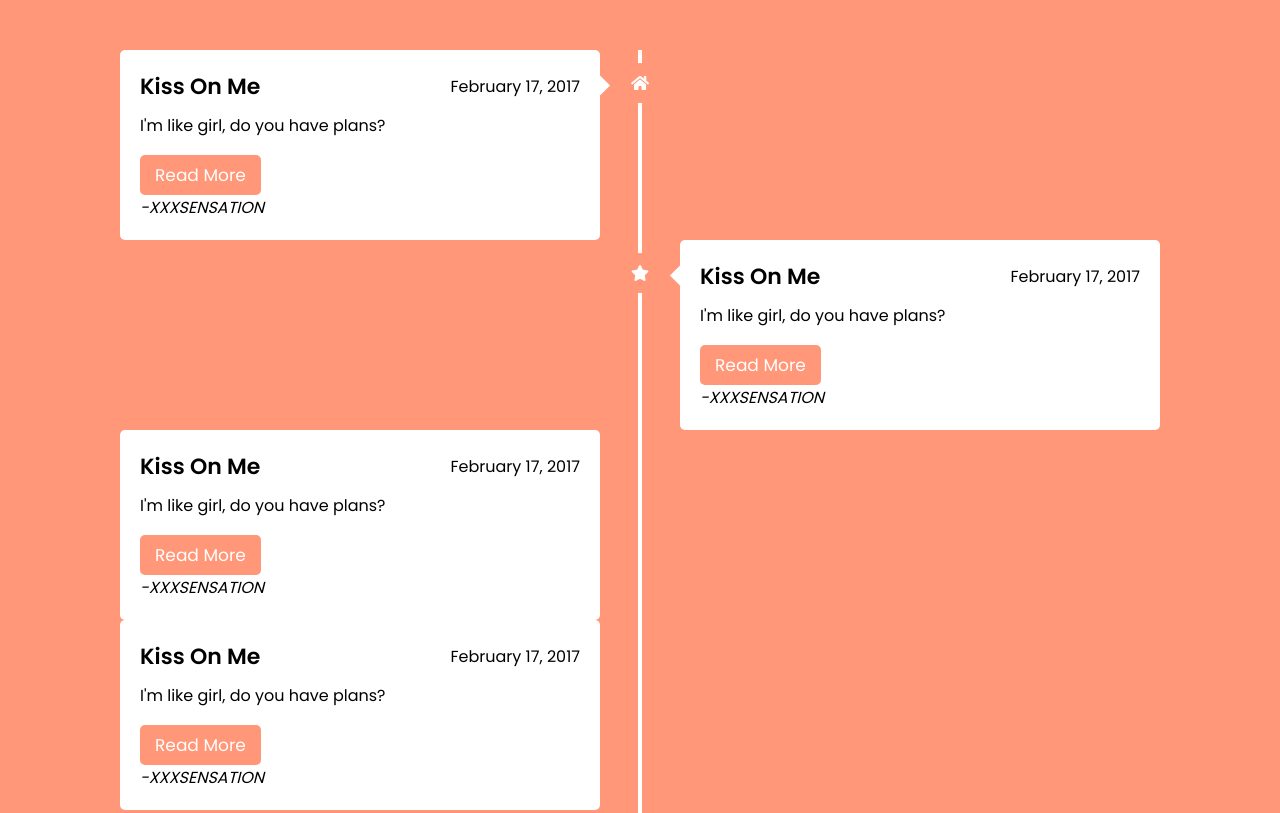
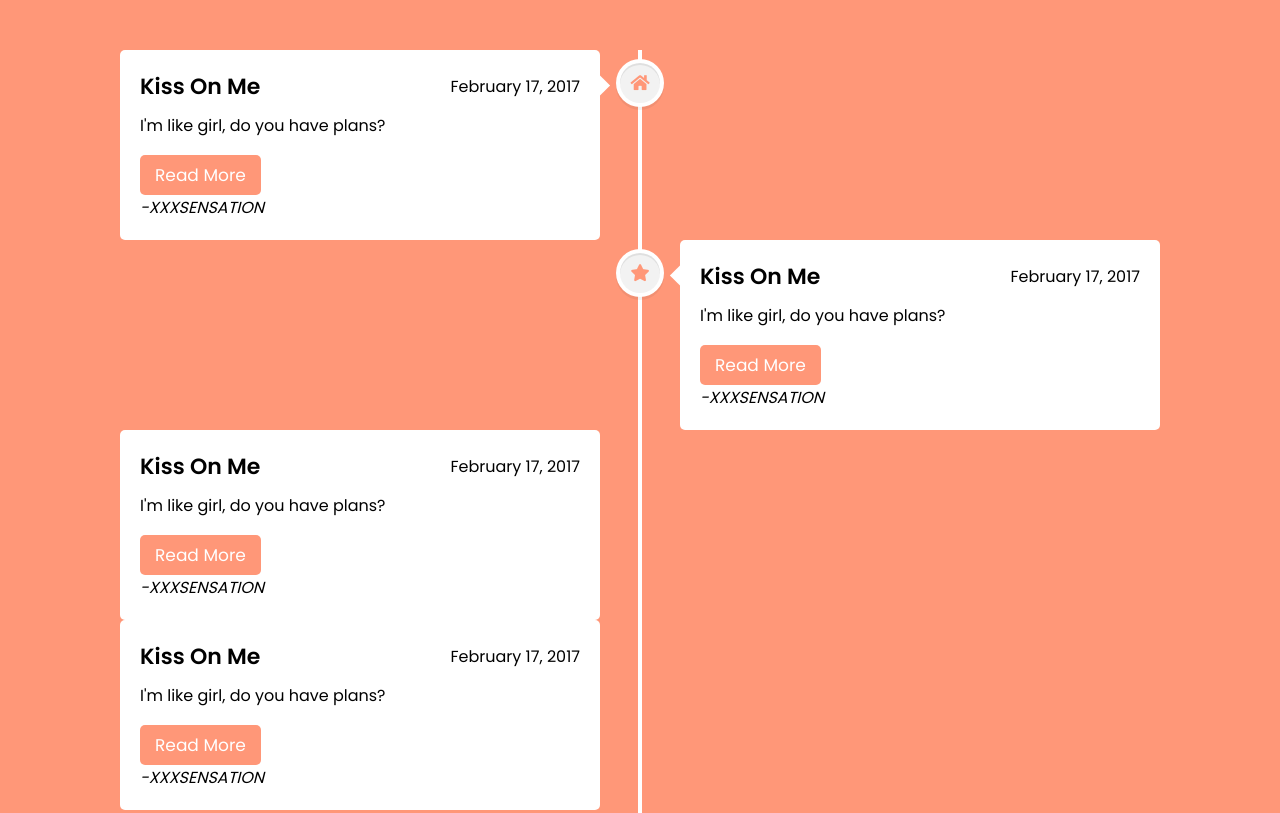
Before and after one commit to daeclan/xxxsensation.org, a plain HTML site: page index.html in a window 1280 px wide. Shown: the top 813 px of the page. Drawn offline with Linux system fonts and the light colour scheme.

Commit message:
Putting finishing touches on style.

```diff
--- a/style.css
+++ b/style.css
@@ -75,14 +75,16 @@ body {
 
 .row section .icon{
 position: absolute;
-background: #ff9778;
+background: #f2f2f2;
 height: 40px;
 width: 40px;
 text-align: center;
 line-height: 40px;
 border-radius: 50%;
-color: #fff;
+color: #ff9778;
 top: 13px;
+font-size: 17px;
+box-shadow: 0 0 0 4px #fff, inset 0 2px 0 rgba(0,0,0,0.08), 0 3px 0 4px rgba(0,0,0,0.05);
 }
 
 .row-1 section .icon{
```
